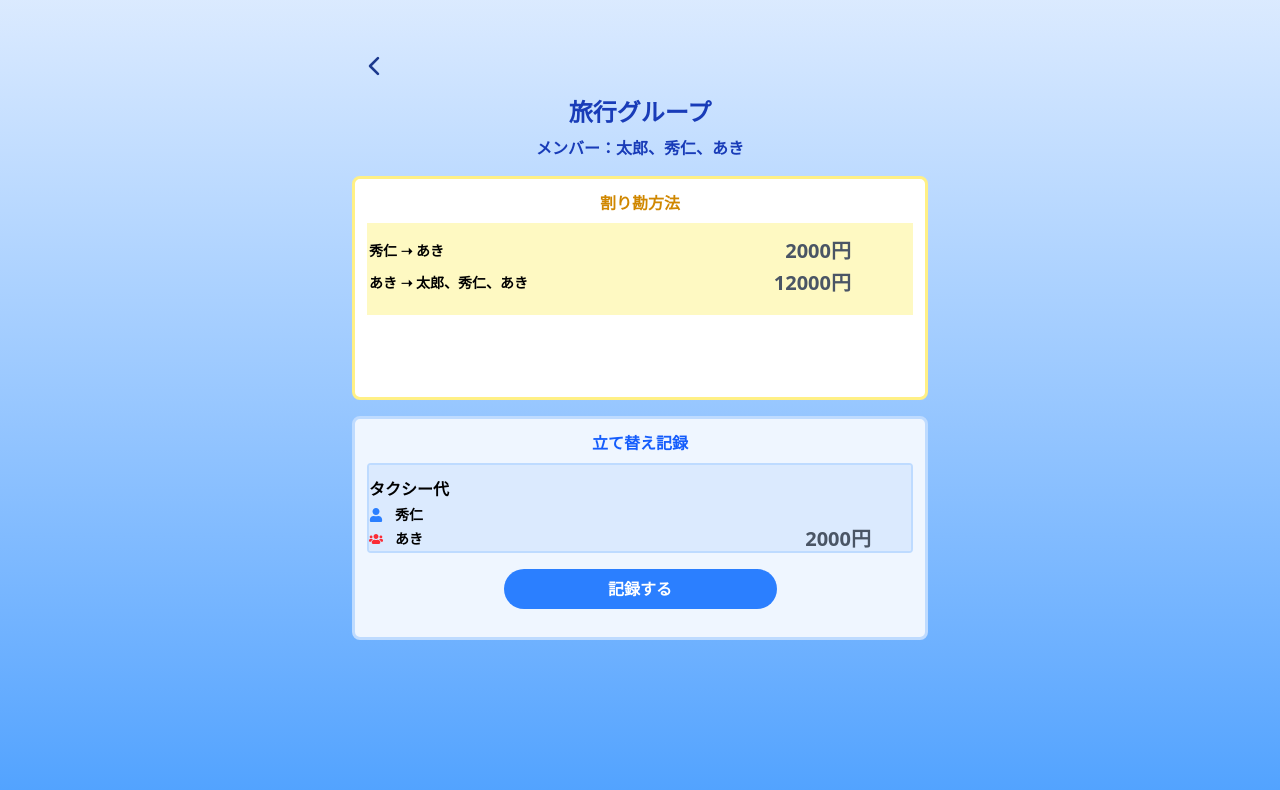
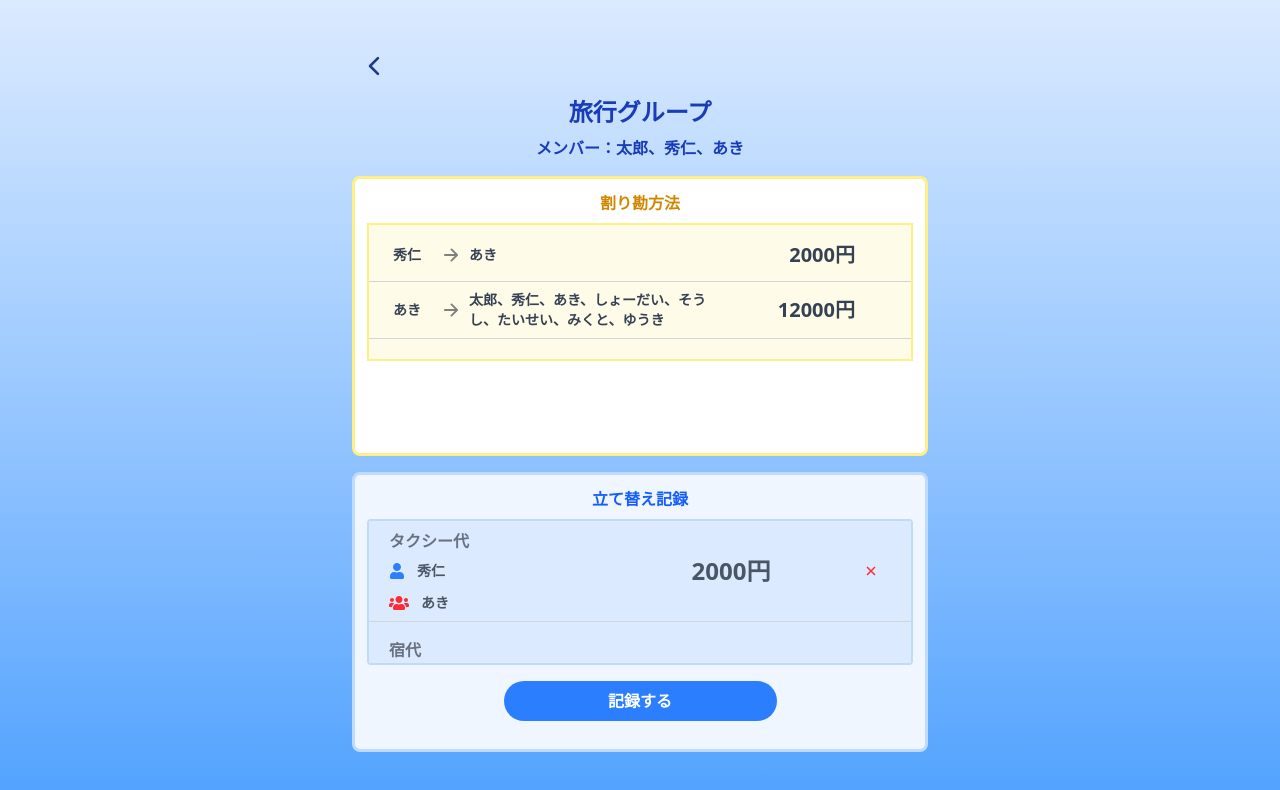
Before and after one commit to Hideto6/separate_check_w, a Next.js app: page /group in a window 1280 px wide. Shown: the top 790 px of the page. Built offline with nearby package versions, Linux system fonts and the light colour scheme.

Commit message:
group画面のフロント編集

```diff
--- a/src/app/group/page.tsx
+++ b/src/app/group/page.tsx
@@ -1,7 +1,8 @@
 "use client";
 import { useRouter } from "next/navigation";
-import { IoChevronBack } from "react-icons/io5";
+import { IoChevronBack, IoArrowForward, IoCloseSharp } from "react-icons/io5";
 import { FaUser, FaUsers } from "react-icons/fa";
+
 const groupName = "旅行グループ";
 const parsedMembers = ["太郎", "秀仁", "あき"];
 const records = [
@@ -17,7 +18,16 @@ const records = [
     title: "宿代",
     payer: "あき",
     amount: 12000,
-    for: ["太郎", "秀仁", "あき"],
+    for: [
+      "太郎",
+      "秀仁",
+      "あき",
+      "しょーだい",
+      "そうし",
+      "たいせい",
+      "みくと",
+      "ゆうき",
+    ],
   },
 ];
 
@@ -40,44 +50,59 @@ export default function GroupPage() {
           </div>
         </div>
 
-        <div className="flex flex-col items-center bg-white w-full h-56 border-3 border-yellow-200 p-3 rounded-lg mb-4">
-          <div className="font-bold text-yellow-600 mb-2 text-base  rounded">
+        <div className="flex flex-col items-center bg-white w-full h-70 border-3 border-yellow-200 p-3 rounded-lg mb-4">
+          <div className="font-bold text-yellow-600 mb-2 text-base rounded">
             割り勘方法
           </div>
-          <div className="w-full bg-yellow-100 border-2 border-yellow-100 overflow-y-auto py-3">
+          <div className="w-full bg-yellow-50 border-2 border-yellow-200 overflow-y-auto py-3">
             {records.map((r) => (
               <div
                 key={r.id}
-                className="flex justify-between items-center w-full text-sm mb-1 font-bold"
+                className="flex justify-between items-center w-full text-sm mb-2 font-bold border-b border-gray-300 pb-2 px-6"
               >
-                <span>
-                  {r.payer} ➝ {r.for.join("、")}
+                <span className="text-gray-700 flex items-center space-x-2">
+                  <div className="w-10">{r.payer}</div>
+                  <IoArrowForward size={20} color="gray" />
+                  <div className="w-60">{r.for.join("、")}</div>
                 </span>
-                <span className="text-xl pr-5 text-gray-600 mr-10">
+                <span className="text-xl text-gray-700 mr-4 px-4 py-1 text-right whitespace-nowrapoverflow-hidden">
                   {r.amount}円
                 </span>
               </div>
-            ))}{" "}
+            ))}
           </div>
         </div>
 
-        <div className="flex flex-col items-center w-full h-56 bg-blue-50 p-3 rounded-lg mb-4 border-3 border-blue-200">
+        <div className="flex flex-col items-center w-full h-70 bg-blue-50 p-3 rounded-lg mb-4 border-3 border-blue-200">
           <div className="font-bold text-blue-600 mb-2 text-base  rounded">
             立て替え記録
           </div>
           <div className="w-full bg-blue-100 border-2 border-blue-200 rounded overflow-y-auto">
             {records.map((r) => (
-              <div key={r.id} className="mb-2 py-3">
-                <div className="font-bold text-base mb-1">{r.title}</div>
-                <div className="text-sm font-bold flex items-center">
-                  <FaUser className="text-blue-500 mr-3" /> {r.payer}
-                </div>
-                <div className="text-sm font-bold flex items-center">
-                  <FaUsers className="text-red-500 mr-3" /> {r.for.join("、")}
-                  <div className="ml-auto font-bold mr-10 text-xl text-gray-600">
-                    {r.amount}円
+              <div
+                key={r.id}
+                className="mb-2 py-2 flex items-center border-b border-gray-300"
+              >
+                <div className="pl-5">
+                  <div className="font-bold text-base mb-2 text-gray-500">
+                    {r.title}
+                  </div>
+                  <div className="text-sm font-bold flex items-center mb-3 text-gray-600">
+                    <FaUser size={16} className="text-blue-500 mr-3" />{" "}
+                    {r.payer}
+                  </div>
+                  <div className="text-sm font-bold flex items-center w-60 text-gray-600">
+                    <FaUsers size={20} className="text-red-500 mr-3" />{" "}
+                    {r.for.join("、")}
                   </div>
                 </div>
+
+                <div className="ml-auto font-bold mr-10 text-2xl text-gray-600 text-center my-auto mr-4 w-40">
+                  {r.amount}円
+                </div>
+                <button className="ml-2 w-6 h-6 flex items-center justify-center text-red-500 font-bold p-1 mr-7 rounded-full hover:bg-red-500 hover:text-white active:bg-red-500 active:text-white transition-colors">
+                  <IoCloseSharp size={20} />
+                </button>
               </div>
             ))}
           </div>
--- a/src/app/page.tsx
+++ b/src/app/page.tsx
@@ -66,16 +66,16 @@ export default function Home() {
           <IoAddOutline size={25} />
         </button>
       </div>
-      <div className="flex flex-row flex-wrap gap-2 mb-6 w-80">
+      <div className="flex flex-row flex-wrap gap-1 mb-6 w-80">
         {members.map((name) => (
           <span
             key={name}
-            className="flex items-center bg-blue-100 p-2 rounded-2xl m-1"
+            className="flex items-center bg-blue-100 rounded-2xl p-2"
           >
             {name}
             <button
               onClick={() => deleteMember(name)}
-              className="ml-2 w-6 h-6 flex items-center justify-center text-red-500 font-bold rounded-full hover:bg-red-500 hover:text-white active:bg-red-500 active:text-white transition-colors"
+              className=" w-6 h-6 flex items-center ml-1 justify-center text-red-500 font-bold rounded-full hover:bg-red-500 hover:text-white active:bg-red-500 active:text-white transition-colors"
             >
               <IoCloseSharp size={20} />
             </button>
```
